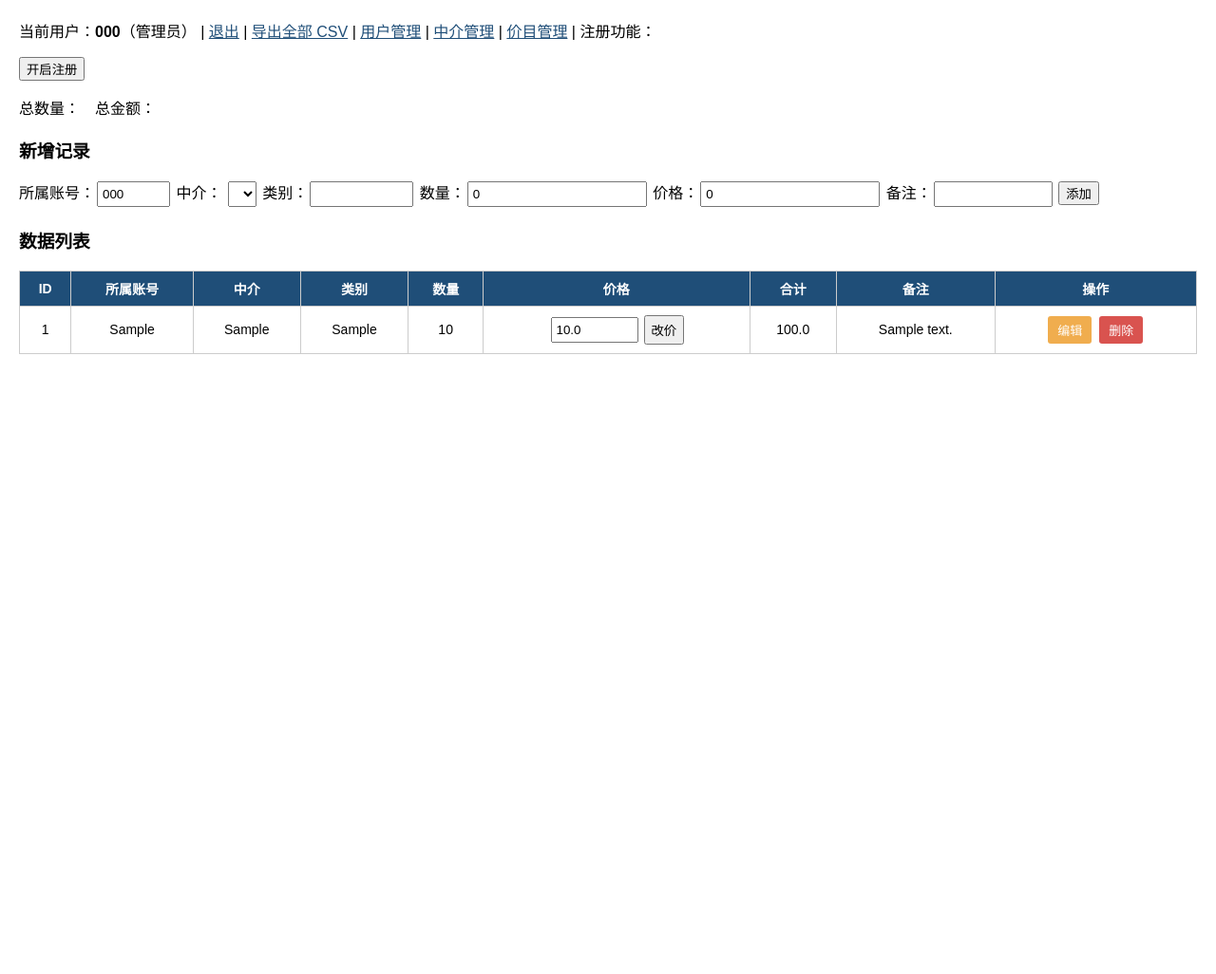
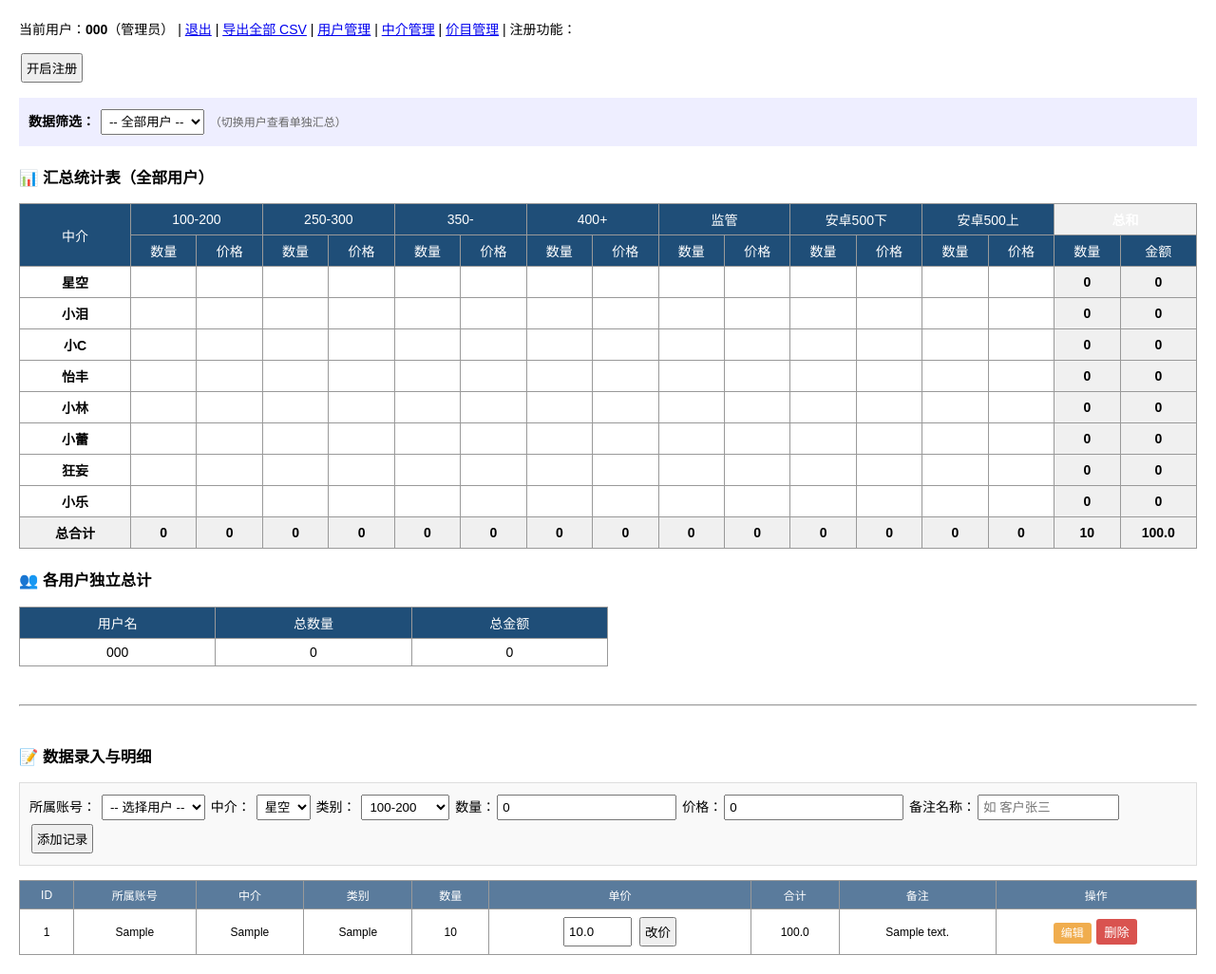
Before and after one commit to xiaole-weng/yueman, a Flask app: page / in a window 1280 px wide. Shown: the whole page at 95% size. Before the commit the page ends 373 px from the top, so only its background shows below. Run offline with Flask 3, Linux system fonts and the light colour scheme; a user stored in the database is signed in; tables that the repository leaves empty hold one stand-in row (values such as "Sample post"); lists and menus that the app fills with data are empty.

Commit message:
Refactor dashboard.html for improved layout and functionality
Updated the dashboard template to enhance user experience and added filtering options for admin users. Improved styling and structure for better readability.

Signed-off-by: xiaole-weng <236263354@qq.com>

```diff
--- a/templates/dashboard.html
+++ b/templates/dashboard.html
@@ -1,18 +1,22 @@
 <!DOCTYPE html>
-<html><head><meta charset="utf-8"><title>数据面板</title>
+<html><head><meta charset="utf-8"><title>月满表 - 汇总面板</title>
 <style>
-body{font-family:sans-serif;margin:20px;}
-table{border-collapse:collapse;width:100%;margin-top:16px;}
-th,td{border:1px solid #ccc;padding:8px;text-align:center;font-size:14px;}
-th{background:#1F4E78;color:#fff;}
-input,select{padding:4px;margin:2px;}
-.btn{padding:5px 10px;margin:2px;text-decoration:none;font-size:13px;border-radius:3px;display:inline-block;border:none;cursor:pointer;}
-.btn-edit{background:#f0ad4e;color:#fff;}
-.btn-del{background:#d9534f;color:#fff;}
+body{font-family:sans-serif;margin:20px;font-size:14px;}
+table{border-collapse:collapse;width:100%;margin-bottom:20px;}
+th,td{border:1px solid #999;padding:6px 8px;text-align:center;}
+th{background:#1F4E78;color:#fff;font-weight:normal;}
+.total-row td, .total-col {background:#f0f0f0;font-weight:bold;}
+.text-left{text-align:left;}
+.text-right{text-align:right;}
 .flash-success{color:green;} .flash-error{color:red;}
-a{color:#1F4E78;}
+input,select,button{padding:4px;margin:2px;}
+.btn-edit{background:#f0ad4e;color:#fff;text-decoration:none;padding:4px 8px;border-radius:3px;}
+.btn-del{background:#d9534f;color:#fff;border:none;padding:4px 8px;border-radius:3px;cursor:pointer;}
+.detail-table {font-size:12px;}
+.detail-table th {background:#5a7b9c;}
 </style></head>
 <body>
+
 <p>当前用户：<b>{{ current_user.username }}</b>（{{ "管理员" if is_admin else "普通用户" }}）
  | <a href="{{ url_for('logout') }}">退出</a>
  {% if is_admin %}
@@ -31,28 +35,109 @@ a{color:#1F4E78;}
   {% for cat, msg in messages %}<p class="flash-{{ cat }}">{{ msg }}</p>{% endfor %}
 {% endwith %}
 
-<p>总数量：<b id="total-qty">{{ total_qty }}</b>　总金额：<b id="total-amt">{{ total_amt }}</b></p>
+{% if is_admin %}
+<form method="get" action="{{ url_for('dashboard') }}" style="margin-bottom:20px;padding:10px;background:#eef;">
+    <b>数据筛选：</b>
+    <select name="user" onchange="this.form.submit()">
+        <option value="all" {% if selected_user == 'all' %}selected{% endif %}>-- 全部用户 --</option>
+        {% for u in users %}
+            <option value="{{ u.username }}" {% if selected_user == u.username %}selected{% endif %}>{{ u.username }}</option>
+        {% endfor %}
+    </select>
+    <span style="color:#666;font-size:12px;">（切换用户查看单独汇总）</span>
+</form>
+{% endif %}
 
-<h3>新增记录</h3>
-<form method="post" action="{{ url_for('add_record') }}">
+<h3>📊 汇总统计表（{{ "全部用户" if selected_user == "all" else selected_user }}）</h3>
+
+<table>
+    <thead>
+        <tr>
+            <th rowspan="2" width="100">中介</th>
+            {% for c in categories %}
+            <th colspan="2">{{ c }}</th>
+            {% endfor %}
+            <th colspan="2" class="total-col">总和</th>
+        </tr>
+        <tr>
+            {% for c in categories %}
+            <th>数量</th><th>价格</th>
+            {% endfor %}
+            <th>数量</th><th>金额</th>
+        </tr>
+    </thead>
+    <tbody>
+        {% for agent in all_agents %}
+        <tr>
+            <td><b>{{ agent }}</b></td>
+            {% for c in categories %}
+                {% set cell = summary[agent][c] %}
+                <td>{{ cell.qty if cell.qty > 0 else '' }}</td>
+                <td>{{ cell.amt if cell.amt > 0 else '' }}</td>
+            {% endfor %}
+            <td class="total-col">{{ agent_totals[agent].qty }}</td>
+            <td class="total-col">{{ agent_totals[agent].amt }}</td>
+        </tr>
+        {% endfor %}
+    </tbody>
+    <tfoot>
+        <tr class="total-row">
+            <td>总合计</td>
+            {% for c in categories %}
+            <td>{{ category_totals[c].qty }}</td>
+            <td>{{ category_totals[c].amt }}</td>
+            {% endfor %}
+            <td>{{ grand_total.qty }}</td>
+            <td>{{ grand_total.amt }}</td>
+        </tr>
+    </tfoot>
+</table>
+
+{% if is_admin and selected_user == 'all' %}
+<h3>👥 各用户独立总计</h3>
+<table style="width:50%;">
+    <tr><th>用户名</th><th>总数量</th><th>总金额</th></tr>
+    {% for uname, sums in user_summary.items() %}
+    <tr>
+        <td>{{ uname }}</td>
+        <td>{{ sums.qty }}</td>
+        <td>{{ sums.amt }}</td>
+    </tr>
+    {% endfor %}
+</table>
+{% endif %}
+
+<hr style="margin:40px 0;">
+
+<h3>📝 数据录入与明细</h3>
+<form method="post" action="{{ url_for('add_record') }}" style="padding:10px;background:#f9f9f9;border:1px solid #ddd;">
   {% if is_admin %}
-  所属账号：<input name="owner" value="000" size="6">
+  所属账号：
+  <select name="owner" required>
+    <option value="">-- 选择用户 --</option>
+    {% for u in users %}
+      <option value="{{ u.username }}">{{ u.username }}</option>
+    {% endfor %}
+  </select>
   {% endif %}
+
   中介：
   <select name="agent" required>
-    {% for a in all_agents %}<option value="{{ a.name }}">{{ a.name }}</option>{% endfor %}
+    {% for a in all_agents %}<option value="{{ a }}">{{ a }}</option>{% endfor %}
   </select>
-  类别：<input name="category" required size="10">
-  数量：<input name="quantity" type="number" value="0" size="5">
+  类别：
+  <select name="category" required>
+    {% for c in categories %}<option value="{{ c }}">{{ c }}</option>{% endfor %}
+  </select>
+  数量：<input name="quantity" type="number" value="0" size="5" required>
   {% if is_admin %}价格：<input name="price" type="number" step="0.01" value="0" size="5">{% endif %}
-  备注：<input name="note" size="12">
-  <button type="submit">添加</button>
+  备注名称：<input name="note" placeholder="如 客户张三" size="15">
+  <button type="submit">添加记录</button>
 </form>
 
-<h3>数据列表</h3>
-<table>
+<table class="detail-table" style="margin-top:15px;">
 <thead>
-<tr><th>ID</th><th>所属账号</th><th>中介</th><th>类别</th><th>数量</th><th>价格</th><th>合计</th><th>备注</th><th>操作</th></tr>
+<tr><th>ID</th><th>所属账号</th><th>中介</th><th>类别</th><th>数量</th><th>单价</th><th>合计</th><th>备注</th><th>操作</th></tr>
 </thead>
 <tbody id="records-body">
 {% for r in records %}
@@ -65,19 +150,19 @@ a{color:#1F4E78;}
   <td>
   {% if is_admin %}
     <form method="post" action="{{ url_for('update_price', rid=r.id) }}" style="display:flex;gap:4px;justify-content:center;">
-      <input name="price" type="number" step="0.01" value="{{ r.price }}" style="width:80px;">
+      <input name="price" type="number" step="0.01" value="{{ r.price }}" style="width:60px;">
       <button type="submit">改价</button>
     </form>
   {% else %}
     {{ r.price }}
   {% endif %}
   </td>
-  <td>{{ r.total }}</td>
+  <td>{{ r.quantity * r.price }}</td>
   <td>{{ r.note }}</td>
   <td>
-    <a class="btn btn-edit" href="{{ url_for('edit_record', rid=r.id) }}">编辑</a>
+    <a class="btn-edit" href="{{ url_for('edit_record', rid=r.id) }}">编辑</a>
     <form method="post" action="{{ url_for('delete_record', rid=r.id) }}" style="display:inline;" onsubmit="return confirm('确定删除？')">
-      <button class="btn btn-del" type="submit">删除</button>
+      <button class="btn-del" type="submit">删除</button>
     </form>
   </td>
 </tr>
@@ -85,43 +170,4 @@ a{color:#1F4E78;}
 </tbody>
 </table>
 
-<script>
-async function refreshData() {
-  try {
-    const resp = await fetch("{{ url_for('api_records') }}", { cache: "no-store" });
-    if (!resp.ok) return;
-    const data = await resp.json();
-    document.getElementById("total-qty").textContent = data.total_qty;
-    document.getElementById("total-amt").textContent = data.total_amt;
-    const tbody = document.getElementById("records-body");
-    tbody.innerHTML = "";
-    for (const r of data.records) {
-      const tr = document.createElement("tr");
-      const priceCell = data.is_admin
-        ? `<form method="post" action="/record/${r.id}/price" style="display:flex;gap:4px;justify-content:center;">
-             <input name="price" type="number" step="0.01" value="${r.price}" style="width:80px;">
-             <button type="submit">改价</button>
-           </form>`
-        : `${r.price}`;
-      tr.innerHTML = `
-        <td>${r.id}</td>
-        <td>${r.owner}</td>
-        <td>${r.agent}</td>
-        <td>${r.category}</td>
-        <td>${r.quantity}</td>
-        <td>${priceCell}</td>
-        <td>${r.total}</td>
-        <td>${r.note}</td>
-        <td>
-          <a class="btn btn-edit" href="/record/${r.id}/edit">编辑</a>
-          <form method="post" action="/record/${r.id}/delete" style="display:inline;" onsubmit="return confirm('确定删除？')">
-            <button class="btn btn-del" type="submit">删除</button>
-          </form>
-        </td>`;
-      tbody.appendChild(tr);
-    }
-  } catch (e) {}
-}
-setInterval(refreshData, 10000);
-</script>
 </body></html>
```
